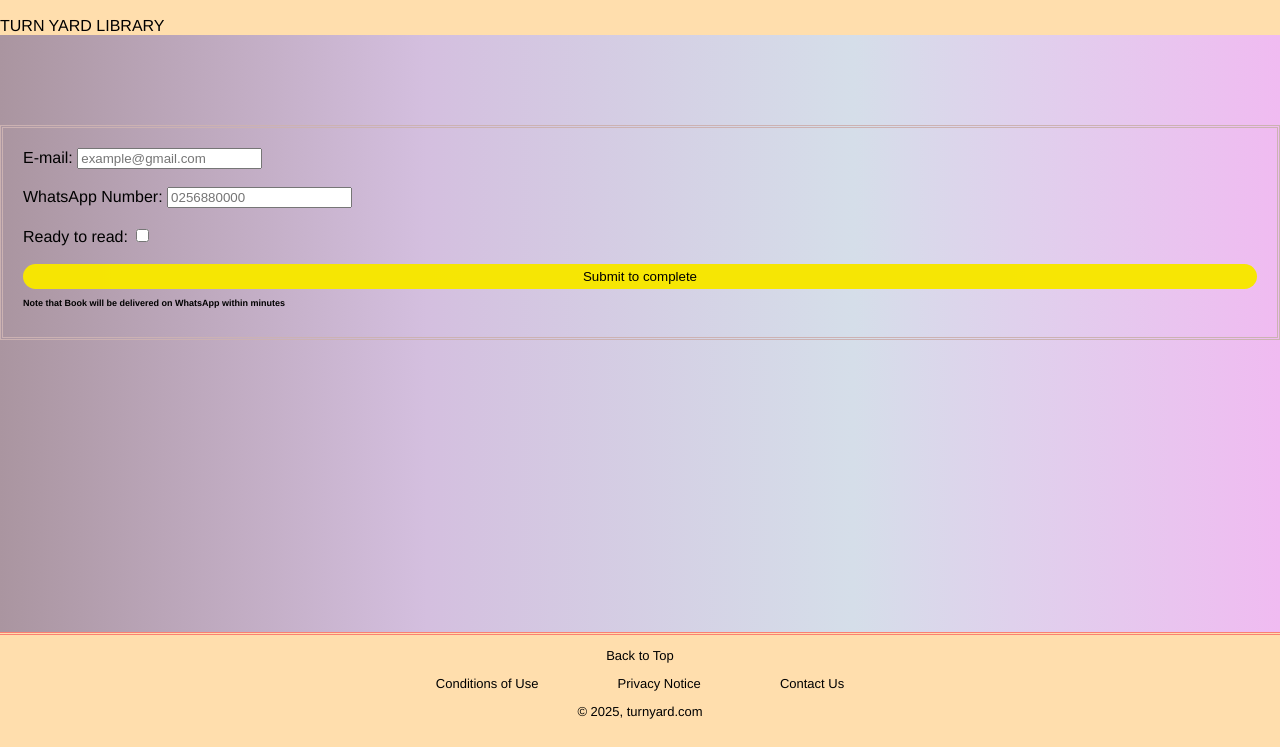
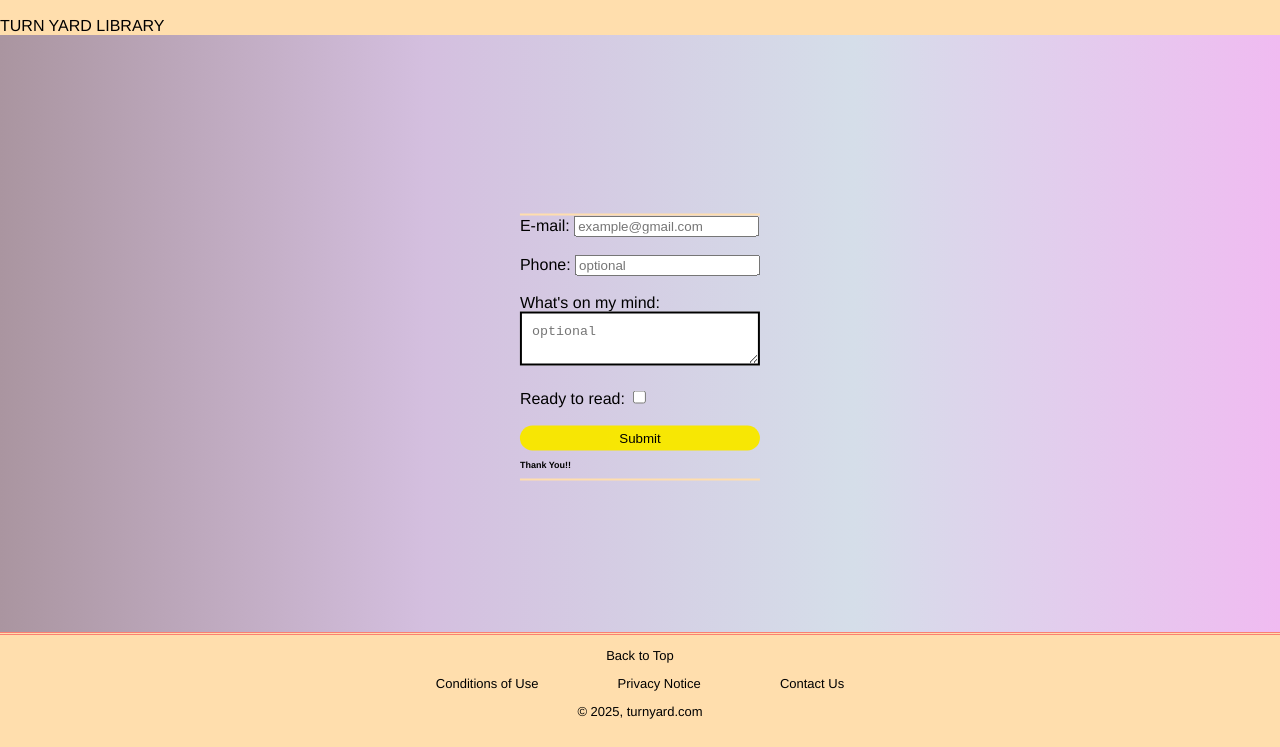
Before and after one commit to NOB247/Read-Free, a plain HTML site: page index.html in a window 1280 px wide. Shown: the part 53-800 px from the top of the page. Drawn offline with Linux system fonts and the light colour scheme.

Commit message:
Update index.html

```diff
--- a/index.html
+++ b/index.html
@@ -19,23 +19,26 @@
 
         <div><br><br><br><br><br>
 
-                 <form class="buyForm" action="https://formspree.io/f/xblzzevn"
+                  <form class="buyFormContact" action="https://formspree.io/f/xblzzevn"
                     method="POST"
                     >
                     <label for="email">E-mail:</label>
                     <input type="email" id="email" name="email" placeholder="example@gmail.com" required><br><br>
-                    <label for="WhatsApp Number">WhatsApp Number:</label>
-                    <input type="text" id="WhatsApp Number" name="WhatsApp Number" placeholder="0256880000" required><br><br>
-                    <label for="Ready to READ"> Ready to read:</label>
-                    <input type="checkbox" id="myDailyDeadlyDiary" name="myDialyDeadlyDiary" required><br><br>
+                    <label for="WhatsApp">Phone:</label>
+                    <input type="Phone" id="Number" name="Phone" placeholder="optional"><br><br>
+                    <label for="Message">What's on my mind:</label><br>
+                    <textarea class="message"  type="text" id="Message" name="Message" placeholder="optional"></textarea>
+                    <br><br>
+                            <label for="Ready to READ"> Ready to read:</label>
+                    <input type="checkbox" id="myDailyDeadlyDiaryFree" name="myDialyDeadlyDiaryFree" required><br><br>
                     <button class="submitButton"
                     type="submit">
-                        Submit to complete
+                        Submit
                     </button>
                     <p class="NB">
-                        <strong>Note that Book will be delivered on WhatsApp within minutes</strong>
+                        <strong>Thank You!!</strong>
                     </p>
-                </form>
+      </form>
                </div>
          <footer>
         <section class="footerSection">
```
